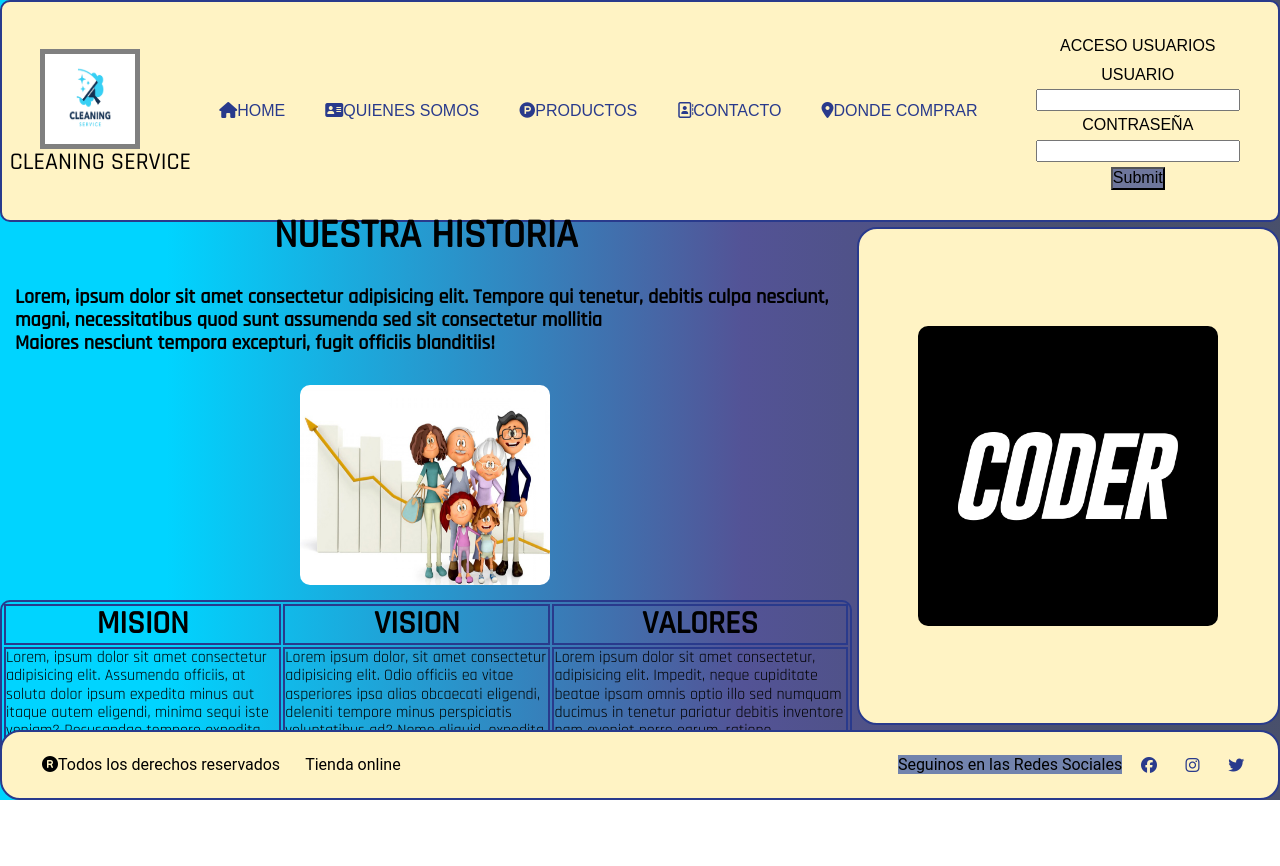
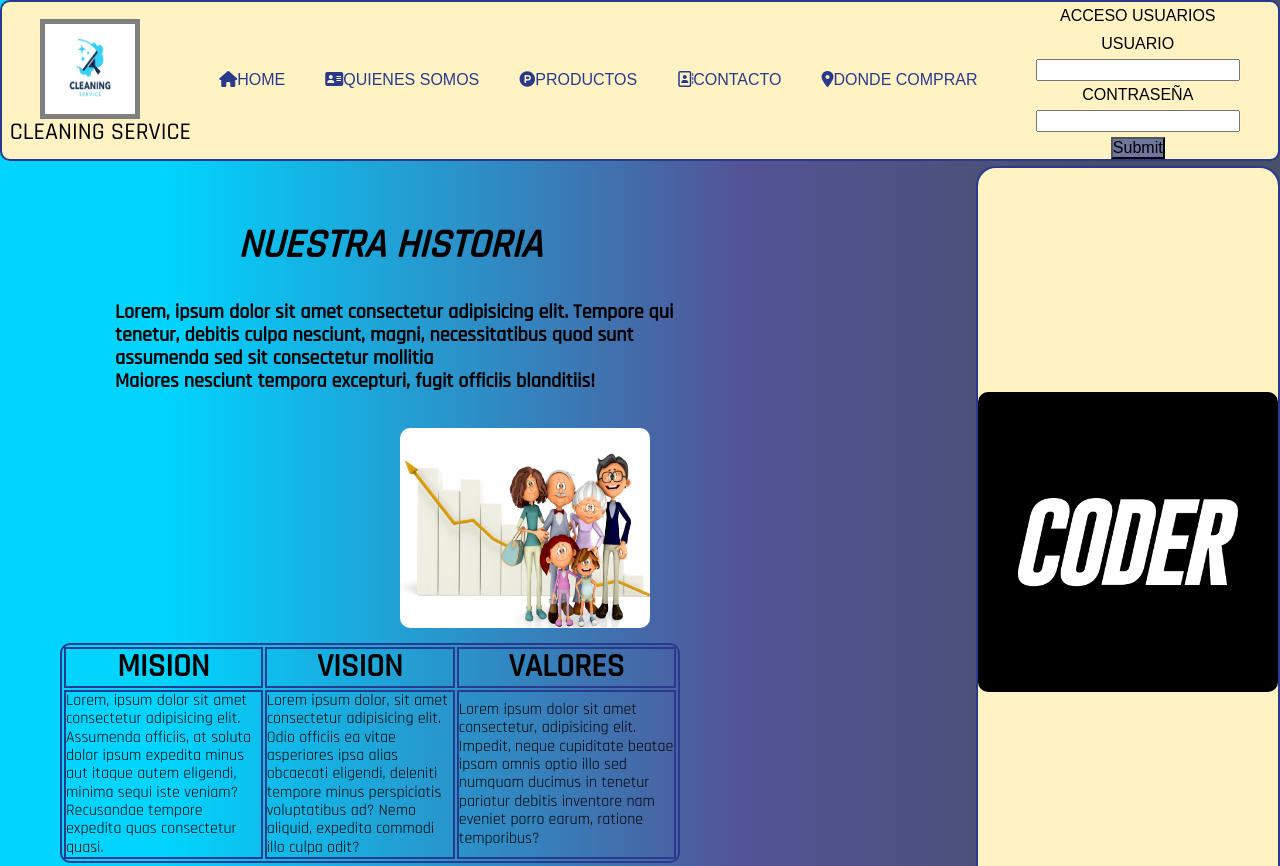
Before and after one commit to jpablogattolin/mayoristadelimpieza, a plain HTML site: page PAGES/quienes-somos.html in a window 1280 px wide. Shown: the top 866 px of the page. Before the commit the page ends 800 px from the top, so only its background shows below. Drawn offline with Linux system fonts and the light colour scheme.

Commit message:
fin quienes somos

```diff
--- a/CSS/styles.css
+++ b/CSS/styles.css
@@ -184,6 +184,8 @@ a {
     grid-area: main;
     border-radius: 2px #698894;
 
+
+
 }
 
 
@@ -282,18 +284,13 @@ a {
 /***MAIN QUIENES SOMOS***/
 
 
-.main {
-    display: flex;
-    flex-direction: column;
-
-    justify-content: center;
-    align-items: center;
-}
 
 .history{
-    display: flex;
-    flex-direction: column;
-    flex-wrap: wrap;
+   display: grid;
+   justify-items: center;
+   margin-top: 30px;
+   margin-left: 100px;
+   gap:5px;
 }
 
 .history__h1{
@@ -301,6 +298,8 @@ a {
     font-family: 'Rajdhani', sans-serif;
     font-size: 40px;
     justify-content: center;
+    align-items: center;
+    font-style: italic;
 
 }
 
@@ -308,6 +307,7 @@ a {
     margin-left: 15px;
     font-family: 'Rajdhani', sans-serif;
     font-size: 20px;
+    align-items: center;
 
 }
 
@@ -317,6 +317,7 @@ a {
     width: 250px;
     border-radius: 10px;
     margin: 30px 30px 15px 300px;
+    justify-content: left;
 
 
 }
@@ -324,6 +325,9 @@ a {
 .table {
     border: 2px solid #293a8c;
     border-radius: 10px;
+    justify-content: flex-end;
+    margin-left: 60px;
+
 }
 
 .table__th {
--- a/PAGES/quienes-somos.html
+++ b/PAGES/quienes-somos.html
@@ -57,7 +57,7 @@
 
         </header>
 
-        <main class="main">
+        <main>
 
             <div class="history">
                 <h1 class="history__h1">NUESTRA HISTORIA</h1>
```
